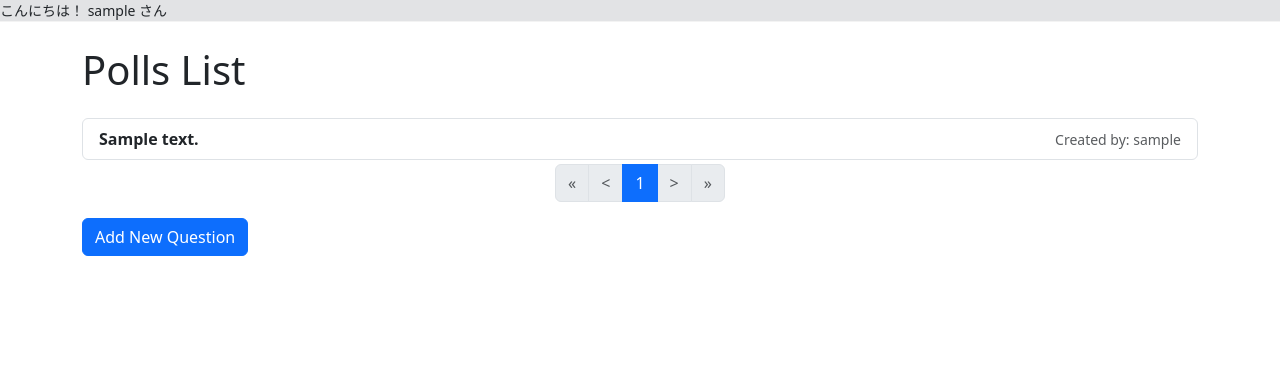
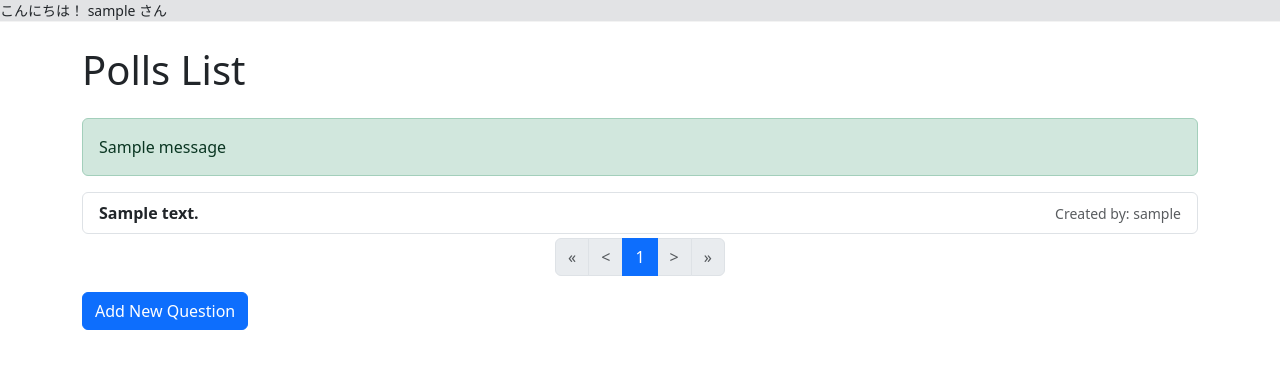
Before and after one commit to Yono1112/Django-tutorial-apps, a Django app: page /polls/ in a window 1280 px wide. Shown: the part 64-433 px from the top of the page. Run offline with Django 5.2, Linux system fonts and the light colour scheme; a user stored in the database is signed in; tables that the repository leaves empty hold one stand-in row (values such as "Sample post"); one stand-in notice (Sample message) is shown; some libraries are stand-ins or nearby versions.

Commit message:
add django message func in polls:index page

```diff
--- a/Django_tutorial_poll_site/polls/templates/polls/index.html
+++ b/Django_tutorial_poll_site/polls/templates/polls/index.html
@@ -7,6 +7,16 @@
 {% block content %}
 <main class="container mt-4">
     <h1 class="mb-4">Polls List</h1>
+
+    {% if messages %}
+    <div>
+        {% for message in messages %}
+            <div class="alert {% if message.tags %}alert-{{ message.tags }}{% else %}alert-info{% endif %}" role="alert">
+                {{ message }}
+            </div>
+        {% endfor %}
+    </div>
+    {% endif %}
 
     <div class="list-group mb-1">
         {% for question in page_obj %}
--- a/Django_tutorial_poll_site/polls/views.py
+++ b/Django_tutorial_poll_site/polls/views.py
@@ -6,6 +6,7 @@ from django.views import generic
 from django.utils import timezone
 from django.contrib.auth.mixins import LoginRequiredMixin
 from django.contrib.auth.decorators import login_required
+from django.contrib import messages
 
 
 from .models import Question, Choice
@@ -21,14 +22,6 @@ class IndexView(LoginRequiredMixin, generic.ListView):
         """Return the last five published questions
         (not including those set to be published in the future)."""
         return Question.objects.filter(pub_date__lte=timezone.now()).order_by('-pub_date')
-
-    def get_context_data(self, **kwargs):
-        context = super().get_context_data(**kwargs)
-        # セッションからエラーメッセージを取得し、それをコンテキストに追加してからセッションをクリア
-        error_message = self.request.session.pop('error_message', None)
-        if error_message:
-            context['error_message'] = error_message
-        return context
 
 
 class DetailView(LoginRequiredMixin, generic.DetailView):
@@ -85,6 +78,7 @@ def add_question(request):
             formset = ChoiceFormSet(request.POST, instance=new_question)
             if formset.is_valid():
                 formset.save()
+                messages.info(request, "新しいQuestionが作成されました")
                 return redirect('polls:index')
     else:
         form = NewQuestionForm()
--- a/Django_tutorial_poll_site/user_auth/forms.py
+++ b/Django_tutorial_poll_site/user_auth/forms.py
@@ -49,6 +49,7 @@ class UserUpdateForm(forms.ModelForm):
             field.widget.attrs['class'] = 'form-control'
             field.widget.attrs['required'] = ''
 
+
 class MyPasswordChangeForm(PasswordChangeForm):
 
     # bootstrap4対応で、classを指定
```
